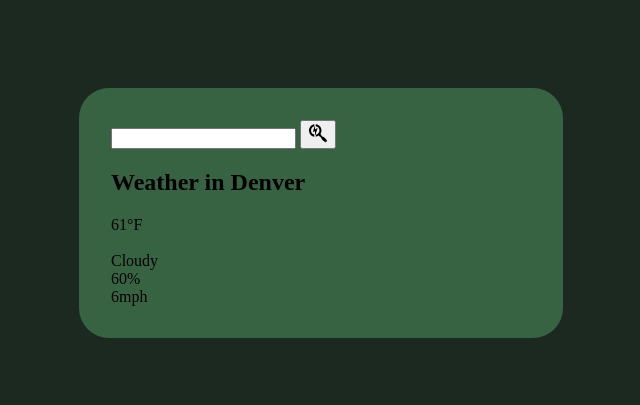
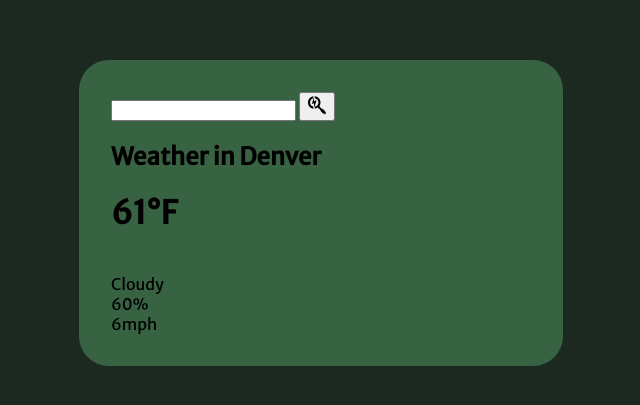
Before and after one commit to BobbyRayRod/Watching-the-weather, a plain HTML site: page index.html in a window 1280 px wide. Shown: the part 187-592 px from the top of the page, without its empty margins (319-959 px from the left). Drawn offline with Linux system fonts and the light colour scheme.

Commit message:
more styling on temp.

```diff
--- a/index.html
+++ b/index.html
@@ -7,6 +7,9 @@
     <title>Watching the Weather</title>
     <link rel="stylesheet" href="./style.css">
     <script src="./script.js"></script>
+    <link rel="preconnect" href="https://fonts.googleapis.com">
+    <link rel="preconnect" href="https://fonts.gstatic.com" crossorigin>
+    <link href="https://fonts.googleapis.com/css2?family=Merriweather+Sans&display=swap" rel="stylesheet">
 </head>
 
 <body>
@@ -22,7 +25,7 @@
         </div>
         <div class=" weather">
             <h2 class="city">Weather in Denver</h2>
-            <div class="temp">61°F</div>
+            <h1 class="temp">61°F</h1>
             <img src="" alt="" class="icon" />
             <div class="description">Cloudy</div>
             <div class="humidity">60%</div>
--- a/style.css
+++ b/style.css
@@ -5,6 +5,7 @@ body {
     height: 100vh;
     margin: 0;
     background-color: #1c2920 ;
+    font-family: 'Merriweather Sans', sans-serif;
 }
 
 .card {
```
